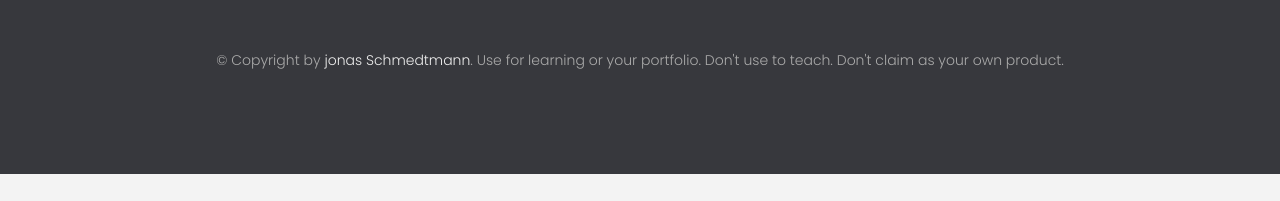
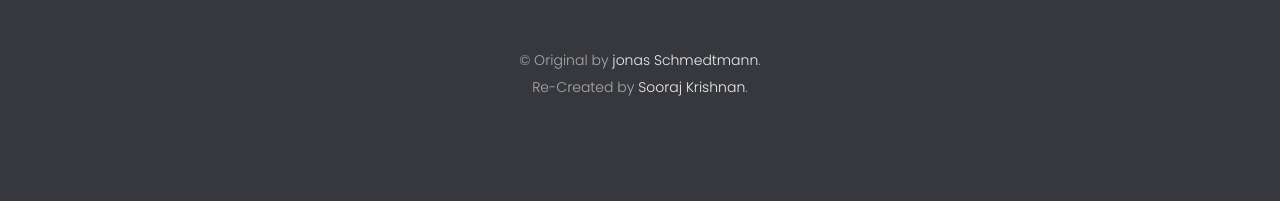
Before and after one commit to Sooraj-Krishnan/BANKIST-website, a plain HTML site: page index.html in a window 1280 px wide. Shown: the part 4863-5064 px from the top of the page. Before the commit the page ends 5037 px from the top, so only its background shows below. Drawn offline with Linux system fonts and the light colour scheme.

Commit message:
Update index.html

```diff
--- a/index.html
+++ b/index.html
@@ -322,14 +322,18 @@
       </ul>
       <img src="img/icon.png" alt="Logo" class="footer__logo" />
       <p class="footer__copyright">
-        &copy; Copyright by
+        &copy; Original by
         <a
           class="footer__link twitter-link"
           target="_blank"
           href="https://twitter.com/jonasschmedtman"
           >jonas Schmedtmann</a
-        >. Use for learning or your portfolio. Don't use to teach. Don't claim
-        as your own product.
+        >. <br> Re-Created by <a
+        class="footer__link twitter-link"
+        target="_blank"
+        href="https://www.linkedin.com/in/sooraj-krishnan-m-9b7105125/"
+        >Sooraj Krishnan</a
+      >.
       </p>
     </footer>
 
```
